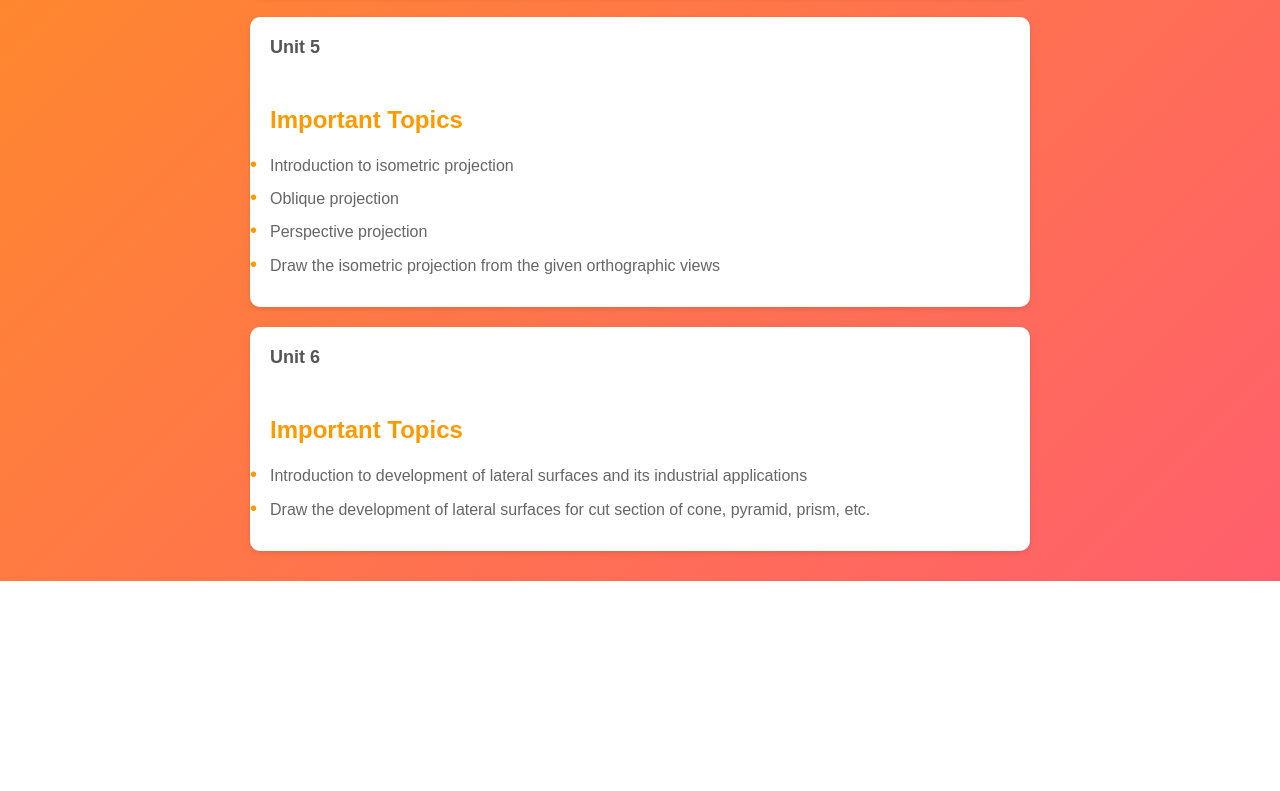
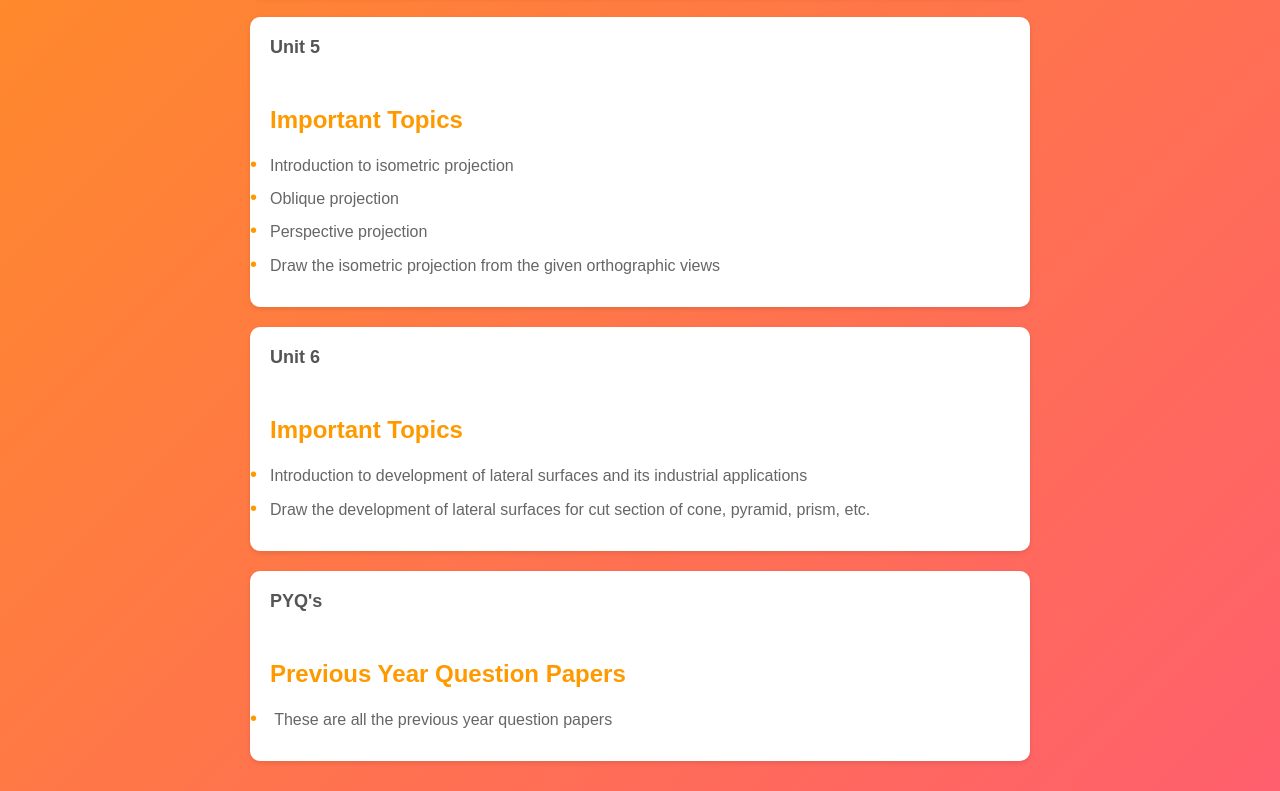
Before and after one commit to Siddheshuncodes/AssignmentHub, a plain HTML site: page graphics.html in a window 1280 px wide. Shown: the part 1418-2209 px from the top of the page. Before the commit the page ends 1999 px from the top, so only its background shows below. Drawn offline with Linux system fonts and the light colour scheme.

Commit message:
added graphics notes

```diff
--- a/graphics.html
+++ b/graphics.html
@@ -103,6 +103,19 @@
           </ul>
         </div>
       </div>
+      <div class="unit-block">
+        <a href="#">
+          <span class="unit-number">PYQ's</span>
+          <span class="unit-title">Orthographic Projection</span>
+        </a>
+        <div class="unit-topics">
+          <h2>Previous Year Question Papers </h2>
+          <ul>
+             <li> These are all the previous year question papers   </li>
+
+          </ul>
+        </div>
+      </div>
     </div>
   </div>
 </body>
```
Also changed, not shown: 1 other file.
